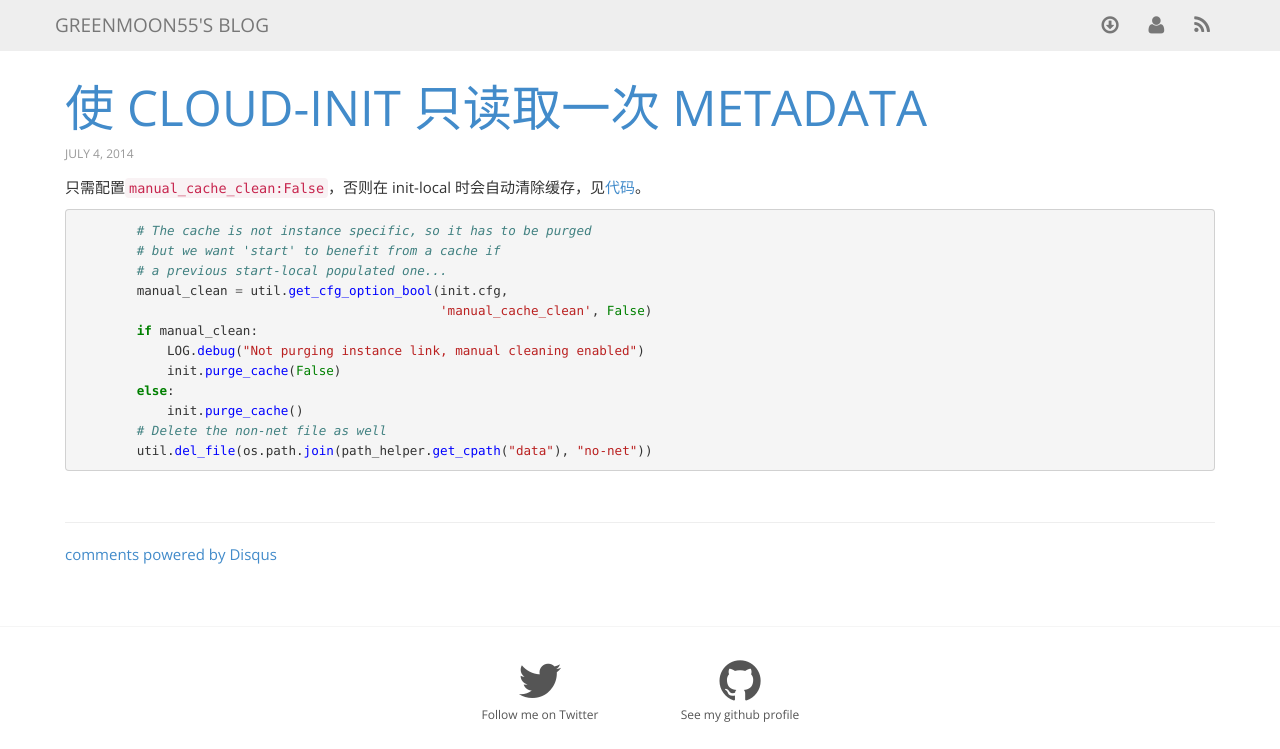
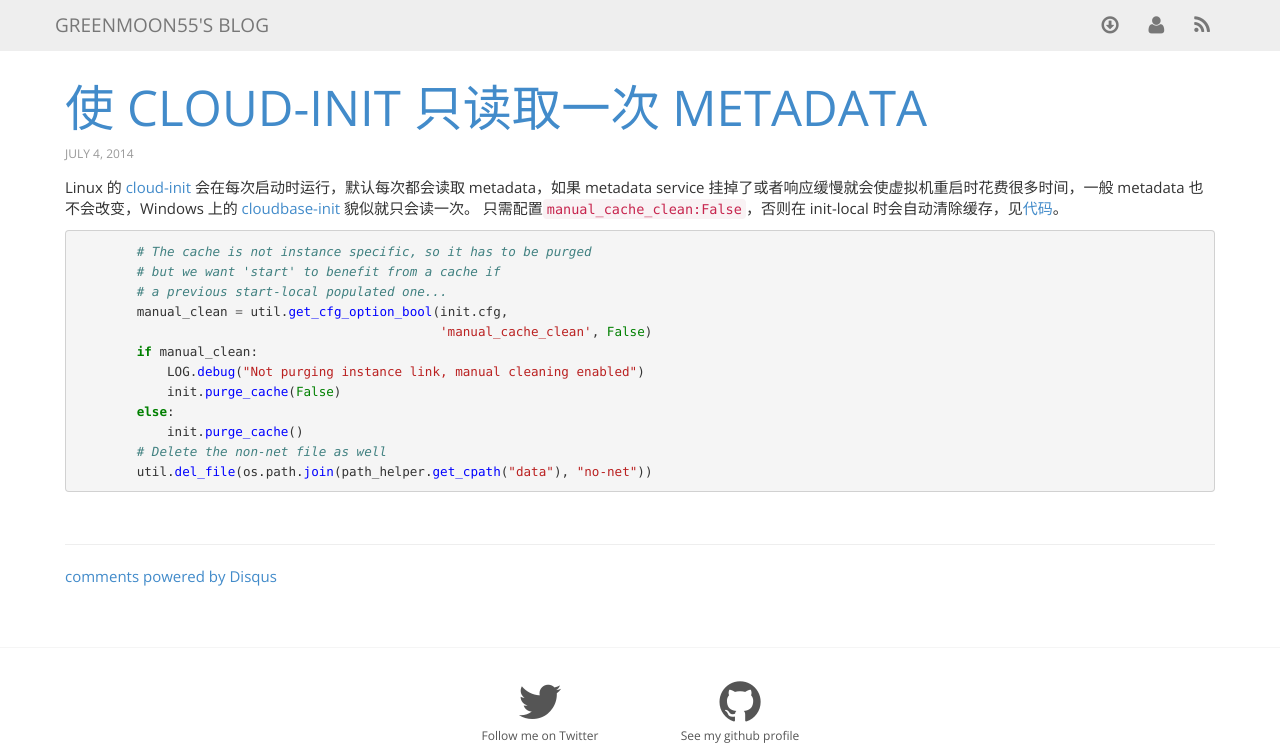
Before and after one commit to greenmoon55/greenmoon55.github.io, a Jekyll site: the page built from _posts/2014-07-04-cloud-init-get-metadata-only-once.md, in a window 1280 px wide, cut to the strip 0-749 px from the top of the page. Built offline with Jekyll 4.4.1, drawn with Linux system fonts in a browser that asks for light colours; nearby versions of some CDN libraries; Markdown is read by kramdown in place of the engine named in the settings; comment, search, counter and statistics services are not loaded.

Commit message:
add intro

````diff
--- a/_posts/2014-07-04-cloud-init-get-metadata-only-once.md
+++ b/_posts/2014-07-04-cloud-init-get-metadata-only-once.md
@@ -3,6 +3,7 @@ layout: post
 title: 使 Cloud-init 只读取一次 Metadata
 published: true
 ---
+Linux 的 [cloud-init](https://launchpad.net/ubuntu/+source/cloud-init) 会在每次启动时运行，默认每次都会读取 metadata，如果 metadata service 挂掉了或者响应缓慢就会使虚拟机重启时花费很多时间，一般 metadata 也不会改变，Windows 上的 [cloudbase-init](http://www.cloudbase.it/cloud-init-for-windows-instances/) 貌似就只会读一次。
 只需配置`manual_cache_clean:False`，否则在 init-local 时会自动清除缓存，见[代码](https://github.com/number5/cloud-init/blob/d37e212159ee14ca859714a7473268717db93e88/bin/cloud-init#L233)。
 
 ```python
````
